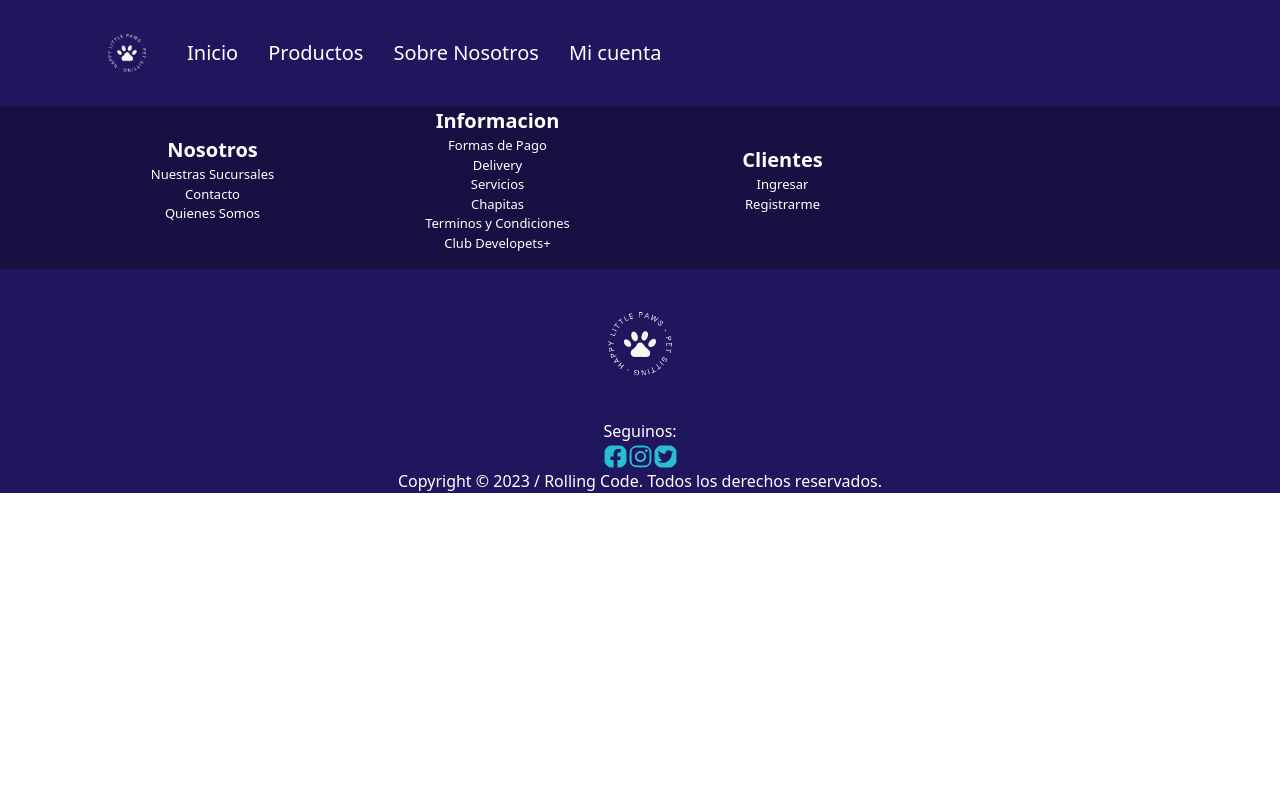
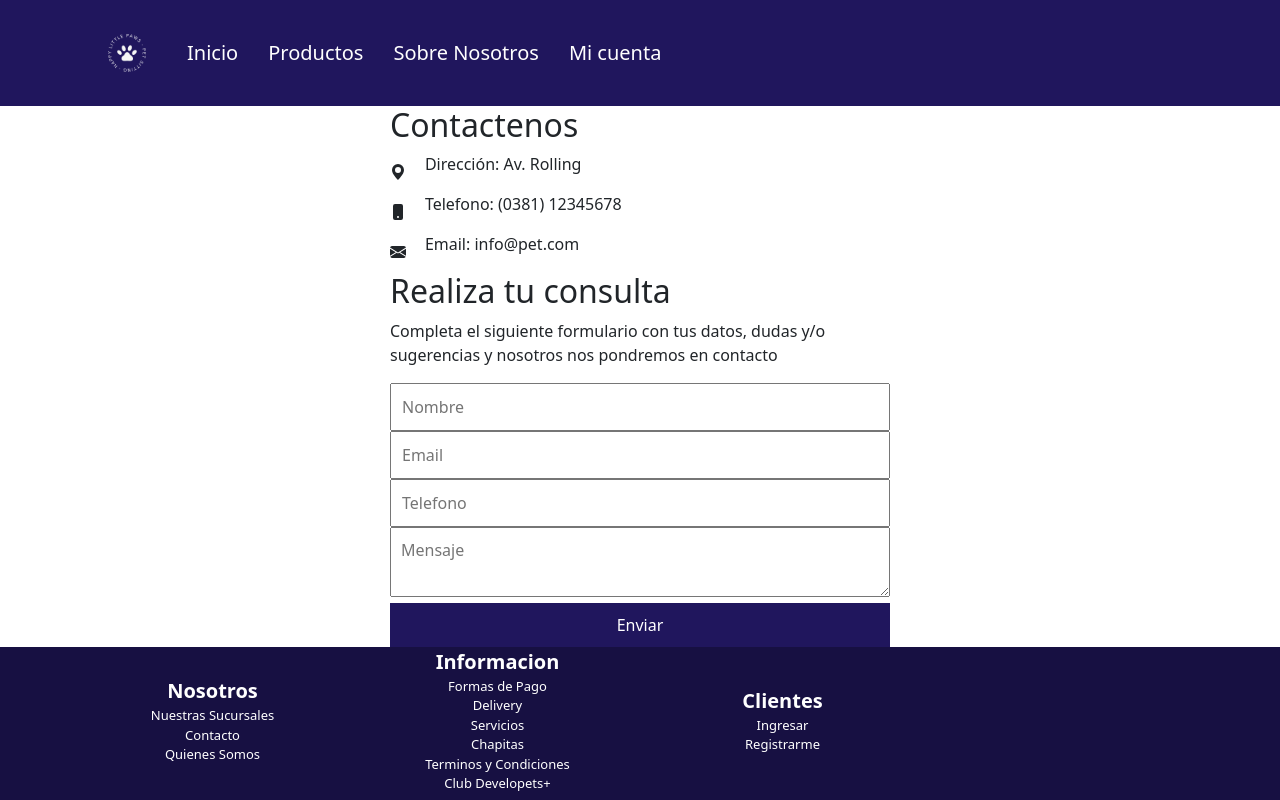
Before and after one commit to MartinLozanoM/proyecto-final-rollingcode-com38i-team2, a React (Vite) app: page /contact in a window 1280 px wide. Shown: the top 800 px of the page. Built offline with nearby package versions, Linux system fonts and the light colour scheme.

Commit message:
feat: :sparkles: Create functional component contact

```diff
--- a/package.json
+++ b/package.json
@@ -11,6 +11,7 @@
   },
   "dependencies": {
     "bootstrap": "^5.3.0",
+    "google-map-react": "^2.2.1",
     "react": "^18.2.0",
     "react-bootstrap": "^2.8.0",
     "react-bootstrap-icons": "^1.10.3",
--- a/src/App.css
+++ b/src/App.css
@@ -156,6 +156,18 @@ footer {
   color: #777;
 }
 
+.arrows {
+  display: flex;
+}
+
+.prev {
+  margin-right: auto;
+}
+
+.next {
+  margin-left: auto;
+}
+
 .prev-btn, .next-btn {
   font-size: 24px;
   color: #ccc;
@@ -180,3 +192,36 @@ footer {
   border: none;
 }
 /* Fin Promotions */
+
+/* Comienzo Contact */
+
+.contact-form {
+  max-width: 500px;
+  margin: 0 auto;
+}
+
+input, textarea {
+  width: 100%;
+  padding: 10px;
+  margin-bottom: 20px;
+  box-sizing: border-box;
+}
+
+button {
+  width: 100%;
+  padding: 10px;
+  background: #20165d;
+  color: white;
+  border: 0;
+}
+
+.info-item {
+  display: flex;
+  align-items: center;
+}
+
+.info-item p {
+  margin-left: 0.5cm;
+}
+
+/* Fin Contact */
--- a/src/App.jsx
+++ b/src/App.jsx
@@ -7,6 +7,7 @@ import { Footer } from "./components/Footer";
 import { ProductListContainer } from "./components/ProductListContainer";
 import Promotions from "./components/Promotions";
 import Promotion from "./components/Promotion";
+import  Contact  from "./components/Contact"
 
 function App() {
   return (
@@ -17,6 +18,7 @@ function App() {
         <Route path="/promotions" element={<Promotions />}/>
         <Route path="/promotions/:id" element={<Promotion />} />
         <Route path="/products" element={<ProductListContainer />}/>
+        <Route path="/contact" element={<Contact />} />
       </Routes>
       <Footer />
     </>
--- /dev/null
+++ b/src/components/Contact.jsx
@@ -0,0 +1,37 @@
+import React from "react";
+import { PhoneFill, EnvelopeFill, GeoAltFill } from 'react-bootstrap-icons';
+
+const Contact = () => {
+  return (
+    <div className="contact-form">
+      <h2>Contactenos</h2>
+    <div className="contact-info">
+        <div className="info-item">
+            <GeoAltFill /> <p>Dirección: Av. Rolling</p>
+        </div>
+        <div className="info-item">
+            <PhoneFill /> <p>Telefono: (0381) 12345678</p>
+        </div>
+        <div className="info-item">
+            <EnvelopeFill /> <p>Email: info@pet.com</p>
+    </div>
+    </div>
+      <h2>Realiza tu consulta</h2>
+      <p>
+        Completa el siguiente formulario con tus datos, dudas y/o sugerencias y
+        nosotros nos pondremos en contacto
+      </p>
+      <form>
+        <input type="text" placeholder="Nombre" />
+        <input type="email" placeholder="Email" />
+        <input type="tel" pattern="[0-9]*" placeholder="Telefono" />
+        <textarea placeholder="Mensaje"></textarea>
+        <button>Enviar</button>
+      </form>
+
+    </div>
+
+  );
+};
+
+export default Contact;
--- a/src/components/Promotions.jsx
+++ b/src/components/Promotions.jsx
@@ -1,11 +1,15 @@
-import React, { useState } from 'react';
+import React, { useState, useEffect } from 'react';
   import { useNavigate } from "react-router-dom";
   import { ArrowLeftCircleFill, ArrowRightCircleFill } from 'react-bootstrap-icons';
 
-  function Promotions() {
+
+    const Promotions = () => {
+
     const navigate = useNavigate();
+
     const [current, setCurrent] = useState(0);
-    const promociones = [
+
+    const promotions = [
     {
       id: 1,
       title: "Promoción 1",
@@ -44,34 +48,37 @@ import React, { useState } from 'react';
     },
   ];
 
-  function next() {
-    setCurrent(current === promociones.length - 3 ? 0 : current + 3);
-  }
+  useEffect(() => {
+   }, [current]);
 
-function prev() {
-    setCurrent(current === 0 ? promociones.length - 3 : current - 3);
-  }
+   const next = () => {
+     setCurrent((current + 1) % promotions.length);
+   };
+
+   const prev = () => {
+     setCurrent((current - 1 + promotions.length) % promotions.length);
+   };
 
    return (
     <div className="promociones-wrapper">
-      {promociones.map((promo, i) => {
-        if (i >= current && i < current + 3) {
+      {promotions.map((promo, i) => {
+        if(i >= current && i < current + 3){
           return (
-            <div className="promocion" key={promo.id}
-             onClick={() => navigate(`/promotions/${promo.id}`)}>
+           <div className="promocion" key={promo.id}>
              <img src={promo.image} alt={promo.title}/>
-               <div className="info">
              <h3 className="h3-promotions">{promo.title}</h3>
              <p className="p-promotions">{promo.description}</p>
-                </div>{
-                  i === current && <ArrowLeftCircleFill className="prev-btn" onClick={prev}/>
-                  }
-                  {i === current + 2 &&<ArrowRightCircleFill className="next-btn" onClick={next}/>
-                  }
+             <button onClick={() => navigate(`/promotions/${promo.id}`)}>
+               Ver promoción
+             </button>
            </div>
           );
         }
       })}
+      <div className="arrows">
+        <ArrowLeftCircleFill className="prev-btn" onClick={prev}/>
+        <ArrowRightCircleFill className="next-btn" onClick={next}/>
+      </div>
     </div>
   );
   }
```
Also changed, not shown: 1 other file (tests, documents, lock files or other folders). Lines whose indentation alone changed are shown as unchanged.
